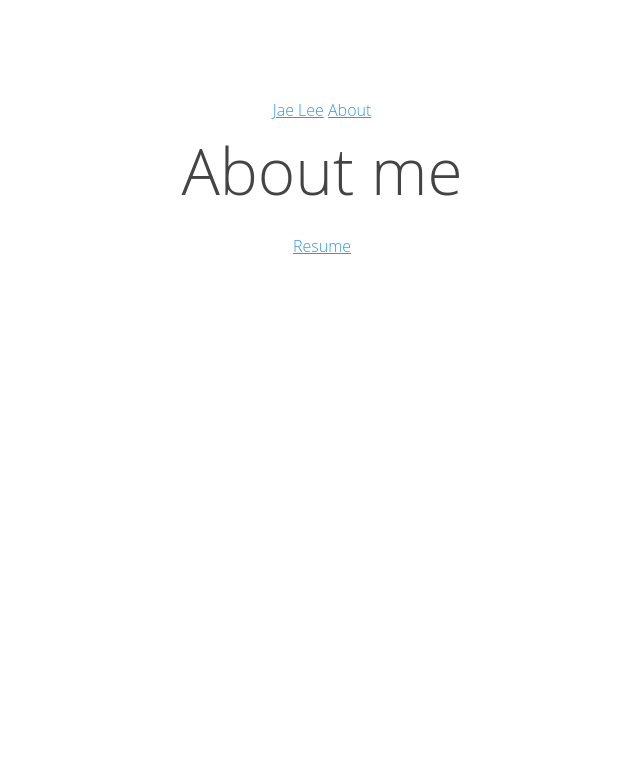
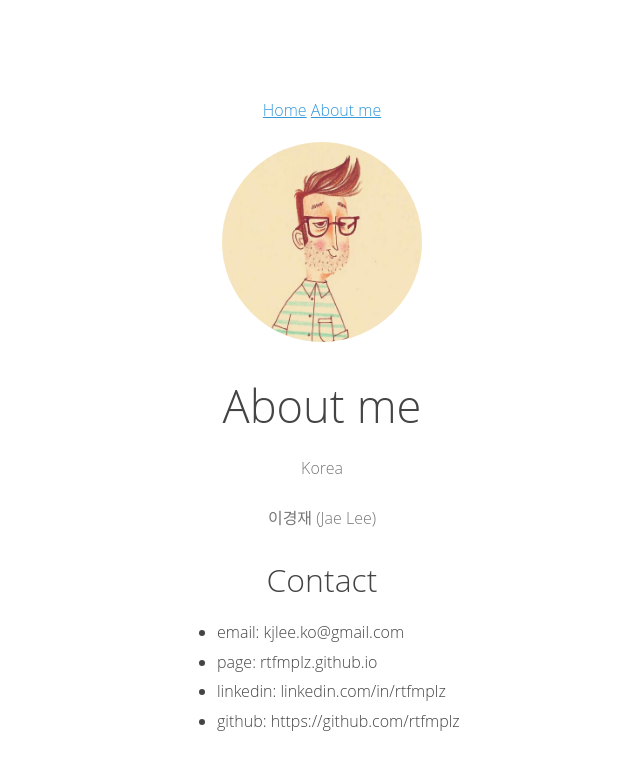
Before and after one commit to rtfmplz/rtfmplz.github.io, a Jekyll site: the page built from about/index.md, in a window 1280 px wide. Shown: the top 770 px of the page, without its empty margins (318-958 px from the left). Built offline with Jekyll 4.4.1, drawn with Linux system fonts in a browser that asks for light colours; our own code applies the rules of GitHub Pages for plain Markdown files.

Commit message:
about me를 수

```diff
--- a/_layouts/default.html
+++ b/_layouts/default.html
@@ -7,8 +7,8 @@
 		<link rel="stylesheet" href="/css/air.css">
 	</head>
 	<body>
-		<a href="/">Jae Lee</a>
-		<a href="/about">About</a>
+		<a href="/">Home</a>
+		<a href="/about">About me</a>
 
 		<!-- { content } : 포스트 또는 페이지 컨텐츠를 보여준다. -->
 		<!-- @see http://jekyllrb-ko.github.io/docs/variables/#section -->
--- a/about/index.md
+++ b/about/index.md
@@ -2,6 +2,20 @@
 layout: default
 ---
 
-# About me
+<img id="profile-img" src="/images/private/jae.jpeg" alt="jae" />
 
-<a href="./resume.html">Resume</a>
+## About me
+
+
+Korea
+
+이경재 (Jae Lee)
+
+
+### Contact
+<ul id="about-ul">
+    <li> email: kjlee.ko@gmail.com </li>
+	<li> page: rtfmplz.github.io </li>
+	<li> linkedin: linkedin.com/in/rtfmplz </li>
+	<li> github: https://github.com/rtfmplz </li>
+</ul>
--- a/css/air.css
+++ b/css/air.css
@@ -206,11 +206,16 @@ p {
 }
 
 /*
- * main 페이지의 ul을 가운데 정렬하기 위한 id
- * post의 제목이 길어지면 width를 늘려야 한다.
+ * home과 about의 ul을 가운데 정렬하기 위한 id
  */
-#main-ul{
+#home-ul{
   width: 500px;
   margin-left: auto;
   margin-right: auto;
 }
+
+#about-ul{
+  width: 250px;
+  margin-left: auto;
+  margin-right: auto;
+}
```
Also changed, not shown: about/resume.md (deleted, +0 -18 lines), index.md (+2 -2 lines).
